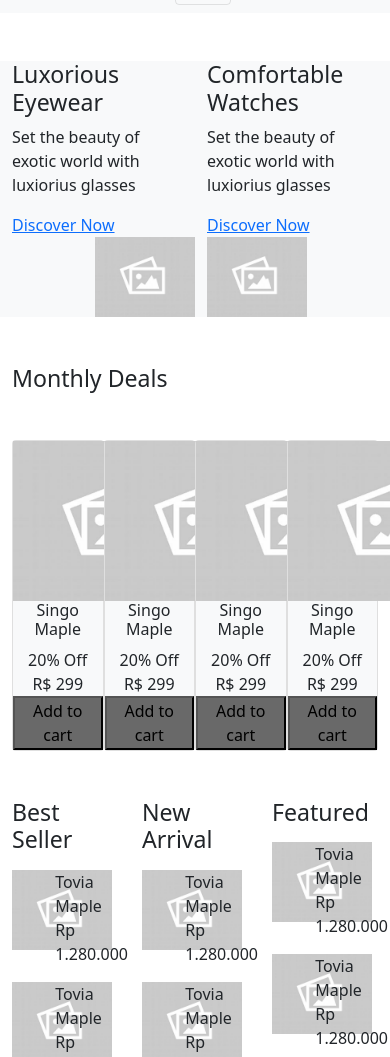
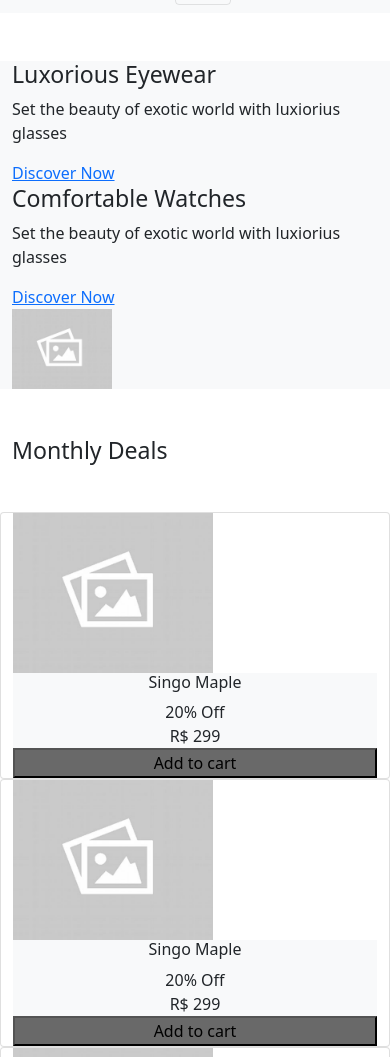
Before and after one commit to JovanaMiloshevska/LandingPage, a plain HTML site: page index.html in a window 390 px wide. Shown: the part 43-1100 px from the top of the page. Drawn offline with nearby package versions, Linux system fonts and the light colour scheme.

Commit message:
Add files via upload
Made responsive for tablet and mobile phone

```diff
--- a/index.html
+++ b/index.html
@@ -32,8 +32,8 @@
 
       <!--Two text cards-->
       <div class="container">
-            <div class="text-box row">
-                <div class="left-text-box col-6 bg-light">
+            <div class="text-box row ">
+                <div class="left-text-box col-sm col-12 col-md-12 col-lg-6 bg-light">
                     <div class="left-text bg-light ">
                         <h3>Luxorious Eyewear</h3>
                         <p>Set the beauty of exotic world with luxiorius glasses</p>
@@ -44,7 +44,7 @@
                     </div>
 
                 </div>
-                <div class="right-text-box col-6 bg-light" >
+                <div class="right-text-box col-sm-12 col-md-12 col-lg-6 bg-light" >
                     <div class="right-text bg-light">
                         <h3>Comfortable Watches</h3>
                         <p>Set the beauty of exotic world with luxiorius glasses</p>
@@ -66,8 +66,8 @@
     <!--This is the section for the 4 cards-->
     <!--How to cross the old price and show the new price-->
 
-        <div class="four-cards d-flex">
-            <div class="card col-3 ">
+        <div class="four-cards row">
+            <div class="card col-lg-3 ">
                 <img class="" src="imgs/empty.jpg" alt="Some random photo" width="200">
                 <div class="text-behind-photo bg-light">
                     <h6>Singo Maple</h6>
@@ -76,7 +76,7 @@
                 </div>
                 <button class="add-to-cart">Add to cart</button>
             </div>
-            <div class="card col-3 ">
+            <div class="card col-lg-3 ">
                 <img class="" src="imgs/empty.jpg" alt="Some random photo" width="200">
                 <div class="text-behind-photo bg-light">
                     <h6>Singo Maple</h6>
@@ -85,7 +85,7 @@
                 </div>
                 <button class="add-to-cart">Add to cart</button>
             </div>
-            <div class="card col-3 ">
+            <div class="card  col-lg-3 ">
                 <img class="" src="imgs/empty.jpg" alt="Some random photo" width="200">
                 <div class="text-behind-photo bg-light">
                     <h6>Singo Maple</h6>
@@ -94,7 +94,7 @@
                 </div>
                 <button class="add-to-cart">Add to cart</button>
             </div>
-            <div class="card col-3 ">
+            <div class="card col-lg-3  ">
                 <img class="" src="imgs/empty.jpg" alt="Some random photo" width="200">
                 <div class="text-behind-photo bg-light">
                     <h6>Singo Maple</h6>
@@ -109,12 +109,12 @@
     <!--Best Seller, New Arrival & Featured-->
     <div class="container">
         <div class="products row mt-5 mb-5">
-            <div class="best-seller col-4">
+            <div class="best-seller col-sm-12 col-md-6 col-lg-4">
             <div>
                 <h3>Best Seller</h3>
             </div>
             <div class="element row mt-3 mb-3">
-                <div class="image-div col-4">
+                <div class="image-div  col-4">
                     <img src="imgs/empty.jpg" alt="some photo" width="100">
                 </div>
                 <div class="text-div col-8">
@@ -138,7 +138,7 @@
                 </div>
             </div>
             </div>
-            <div class="new-arrival col-4">
+            <div class="new-arrival col-sm-12 col-md-6 col-lg-4">
                 <div>
                     <h3>New Arrival</h3>
                 </div>
@@ -167,7 +167,7 @@
                     </div>
                 </div>
                 </div>
-                <div class="featured col-4">
+                <div class="featured col-sm-12 col-md-6 col-lg-4">
                     <div>
                         <h3>Featured</h3>
                     </div>
@@ -202,15 +202,15 @@
     <!--Testimonials-->
     <div class="container">
         <div class="testemonials row">
-            <div class="photo-testemonials col-6 ">
+            <div class="photo-testemonials col-sm-12 col-md-12 col-lg-6 ">
                 <img src="imgs/empty.jpg" alt="some image">
             </div>
-            <div class="text-testemonials col-6">
+            <div class="text-testemonials col-sm-12 col-md-12 col-lg-6">
                 <h3>Testemonials</h3>
                 <p class="paragraph-text mt-5 mb-5">Lorem ipsum dolor sit amet, consectetur adipisicing elit. Quidem perspiciatis corporis eos eius magnam, libero architecto voluptate incidunt sequi non.</p>
                 <div><h4>Gita Savitri</h4></div>
             </div>
-            <div>Gita Savitri</div>
+
         </div>
     </div>
 
@@ -234,7 +234,7 @@
     <footer class="footer">
         <div class="container">
         <div class="footer-elements row">
-        <div class="footer-element col-3">
+        <div class="footer-element col-sm-6 col-md-3 ">
             <h3>LOGO</h3>
             <h5>Adress</h5>
             <p>Lorem ipsum dolor sit amet consectetur adipisicing elit. Eos voluptas aspernatur cupiditate a commodi labore hic! </p>
@@ -242,7 +242,7 @@
             <span>Monday-Sunday<br></span>
             <span>10:00-18:00<br></span>
         </div>
-        <div class="footer-element col-3">
+        <div class="footer-element col-sm-6 col-md-3 ">
             <h3>LOGO</h3>
             <h5>Adress</h5>
             <p>Lorem ipsum dolor sit amet consectetur adipisicing elit. Eos voluptas aspernatur cupiditate a commodi labore hic!</p>
@@ -250,7 +250,7 @@
             <span>Monday-Sunday<br></span>
             <span>10:00-18:00<br></span>
         </div>
-        <div class="footer-element col-3">
+        <div class="footer-element col-sm-6 col-md-3 ">
             <h3>LOGO</h3>
             <h5>Adress</h5>
             <p>Lorem ipsum dolor sit amet consectetur adipisicing elit. Eos voluptas aspernatur cupiditate a commodi labore hic! </p>
@@ -258,7 +258,7 @@
             <span>Monday-Sunday<br></span>
             <span>10:00-18:00<br></span>
         </div>
-        <div class="footer-element col-3">
+        <div class="footer-element col-sm-6 col-md-3 ">
             <h3>LOGO</h3>
             <h5>Adress</h5>
             <p>Lorem ipsum dolor sit amet consectetur adipisicing elit. Eos voluptas aspernatur cupiditate a commodi labore hic!</p>
```
